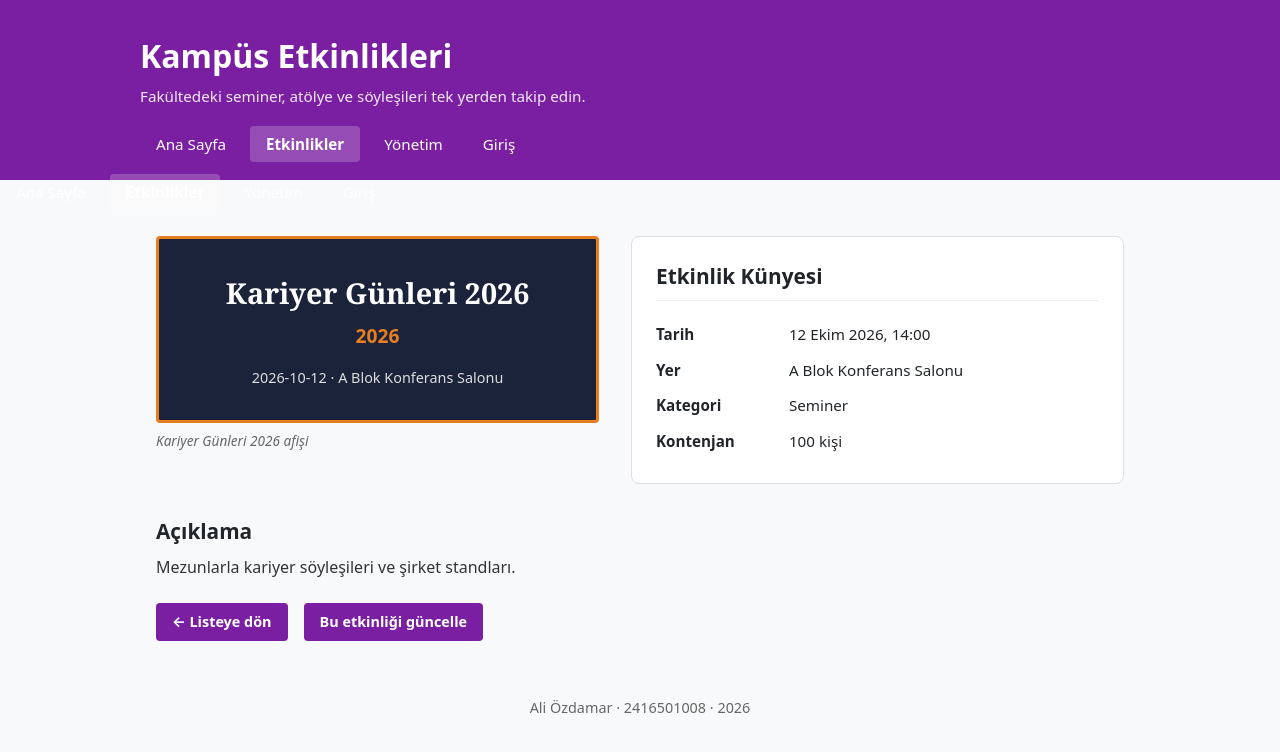
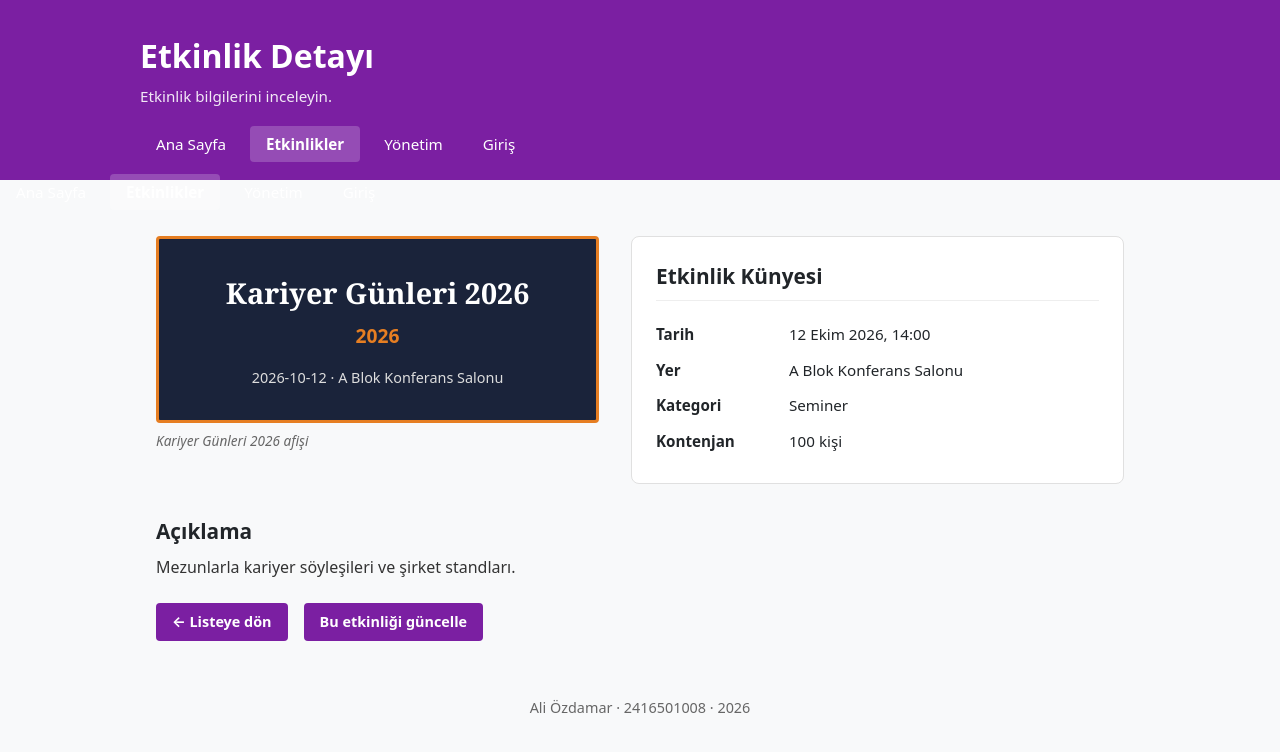
Before and after one commit to The-Damar/kampus-etkinlik, a React (Vite) app in the folder frontend/: page /events/event-1 in a window 1280 px wide. Shown: the top 752 px of the page. Built offline with nearby package versions, Linux system fonts and the light colour scheme.

Commit message:
guncelleme

```diff
--- a/frontend/src/components/layout/Header.tsx
+++ b/frontend/src/components/layout/Header.tsx
@@ -1,11 +1,39 @@
-import { NavLink } from "react-router-dom";
+import { NavLink, useLocation } from "react-router-dom";
 
 function Header() {
+  const location = useLocation();
+
+  // Rotaya göre dinamik başlık ve alt açıklama belirleme
+  const getHeaderContent = () => {
+    const path = location.pathname;
+    if (path.startsWith("/events/")) {
+      return { title: "Etkinlik Detayı", subtitle: "Etkinlik bilgilerini inceleyin." };
+    }
+    switch (path) {
+      case "/events":
+        return { title: "Tüm Etkinlikler", subtitle: "Ekim ayında kampüste düzenlenen etkinlikler." };
+      case "/admin":
+        return { title: "Etkinlik Yönetimi", subtitle: "Etkinlik ekleyin, düzenleyin veya silin." };
+      case "/admin/new":
+        return { title: "Yeni Etkinlik Ekle", subtitle: "Yeni bir kampüs etkinliği oluşturun." };
+      case "/login":
+        return { title: "Giriş Yap", subtitle: "Hesabınıza giriş yapın." };
+      case "/register":
+        return { title: "Kayıt Ol", subtitle: "Yeni üyelik oluşturun." };
+      case "/forgot-password":
+        return { title: "Şifremi Unuttum", subtitle: "Şifrenizi sıfırlayın." };
+      default:
+        return { title: "Kampüs Etkinlikleri", subtitle: "Fakültedeki seminer, atölye ve söyleşileri tek yerden takip edin." };
+    }
+  };
+
+  const { title, subtitle } = getHeaderContent();
+
   return (
     <header>
       <div className="header-inner">
-        <h1>Kampüs Etkinlikleri</h1>
-        <p>Fakültedeki seminer, atölye ve söyleşileri tek yerden takip edin.</p>
+        <h1>{title}</h1>
+        <p>{subtitle}</p>
         <nav>
           <ul>
             <li>
```
